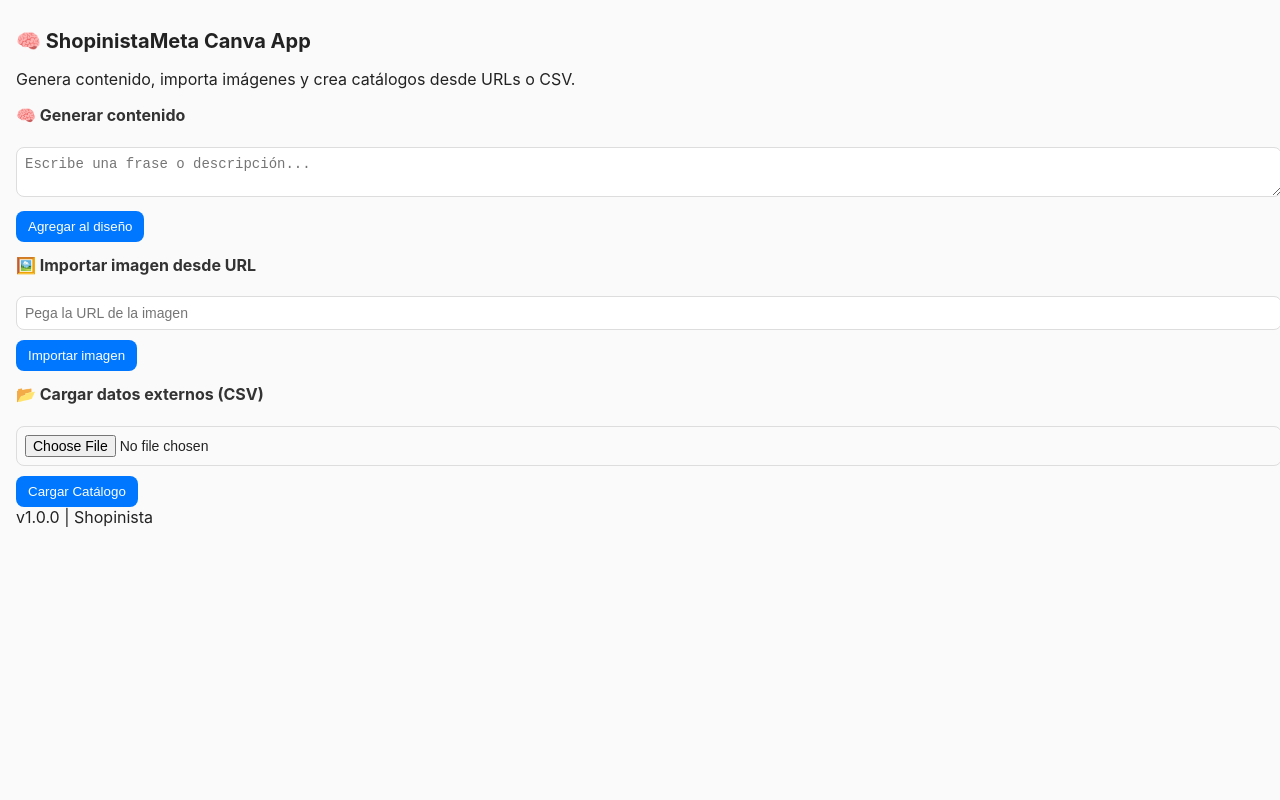
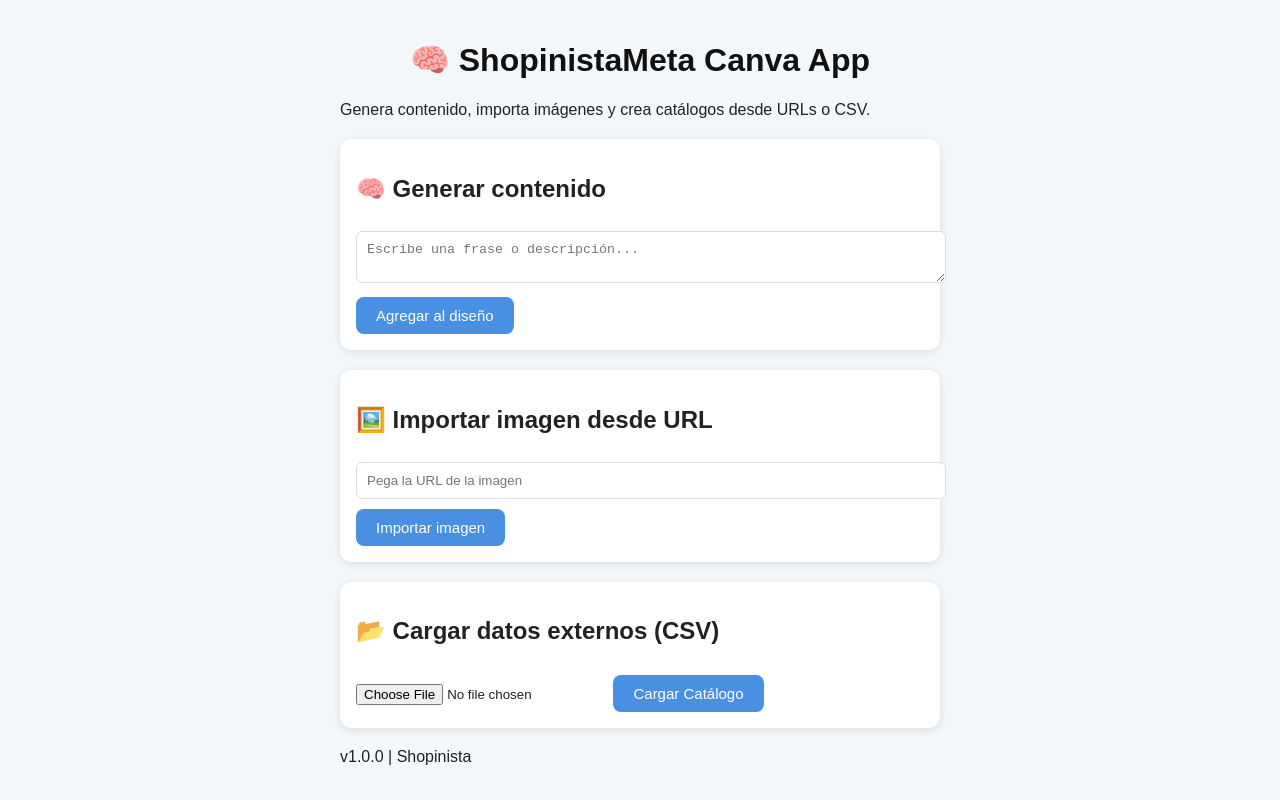
Before and after one commit to Maff0986/app-shopinistameta-canva, a website: page index.html in a window 1280 px wide. Drawn offline with Linux system fonts and the light colour scheme.

Commit message:
Update style.css

```diff
--- a/style.css
+++ b/style.css
@@ -1,54 +1,49 @@
 body {
-  font-family: "Inter", sans-serif;
-  background: #fafafa;
+  font-family: 'Poppins', sans-serif;
+  background: #f4f7fa;
   color: #222;
   margin: 0;
-  padding: 16px;
+  padding: 0;
 }
 
-.container {
-  display: flex;
-  flex-direction: column;
-  gap: 20px;
+.app-container {
+  padding: 20px;
+  max-width: 600px;
+  margin: auto;
 }
 
 h1 {
-  font-size: 20px;
-  color: #222;
-  margin-bottom: 4px;
+  text-align: center;
+  color: #111;
 }
 
-h2 {
-  font-size: 16px;
-  color: #333;
-}
-
-.section {
+.panel {
   background: #fff;
-  padding: 12px;
+  padding: 16px;
   border-radius: 12px;
-  box-shadow: 0 2px 4px rgba(0,0,0,0.1);
-}
-
-textarea, input[type="text"], input[type="file"] {
-  width: 100%;
-  margin-top: 8px;
-  padding: 8px;
-  border: 1px solid #ddd;
-  border-radius: 8px;
-  font-size: 14px;
+  margin: 20px 0;
+  box-shadow: 0 2px 8px rgba(0,0,0,0.1);
 }
 
 button {
-  background: #0077ff;
-  color: white;
+  background: #4A90E2;
   border: none;
-  padding: 8px 12px;
+  color: #fff;
+  padding: 10px 20px;
   border-radius: 8px;
   cursor: pointer;
+  font-size: 15px;
   margin-top: 10px;
 }
 
 button:hover {
-  background: #005fcc;
+  background: #357ABD;
 }
+
+textarea, input[type="text"] {
+  width: 100%;
+  padding: 10px;
+  margin-top: 8px;
+  border-radius: 6px;
+  border: 1px solid #ddd;
+}
```
